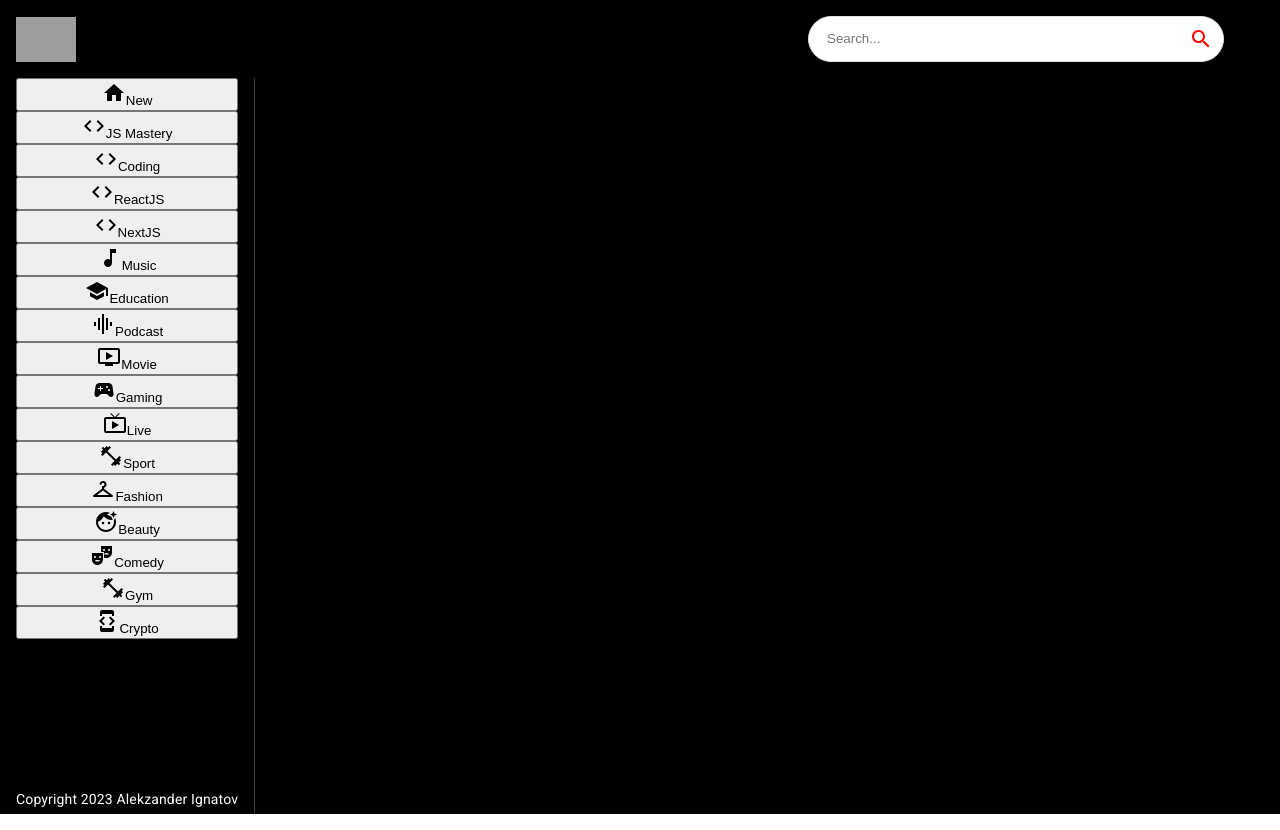
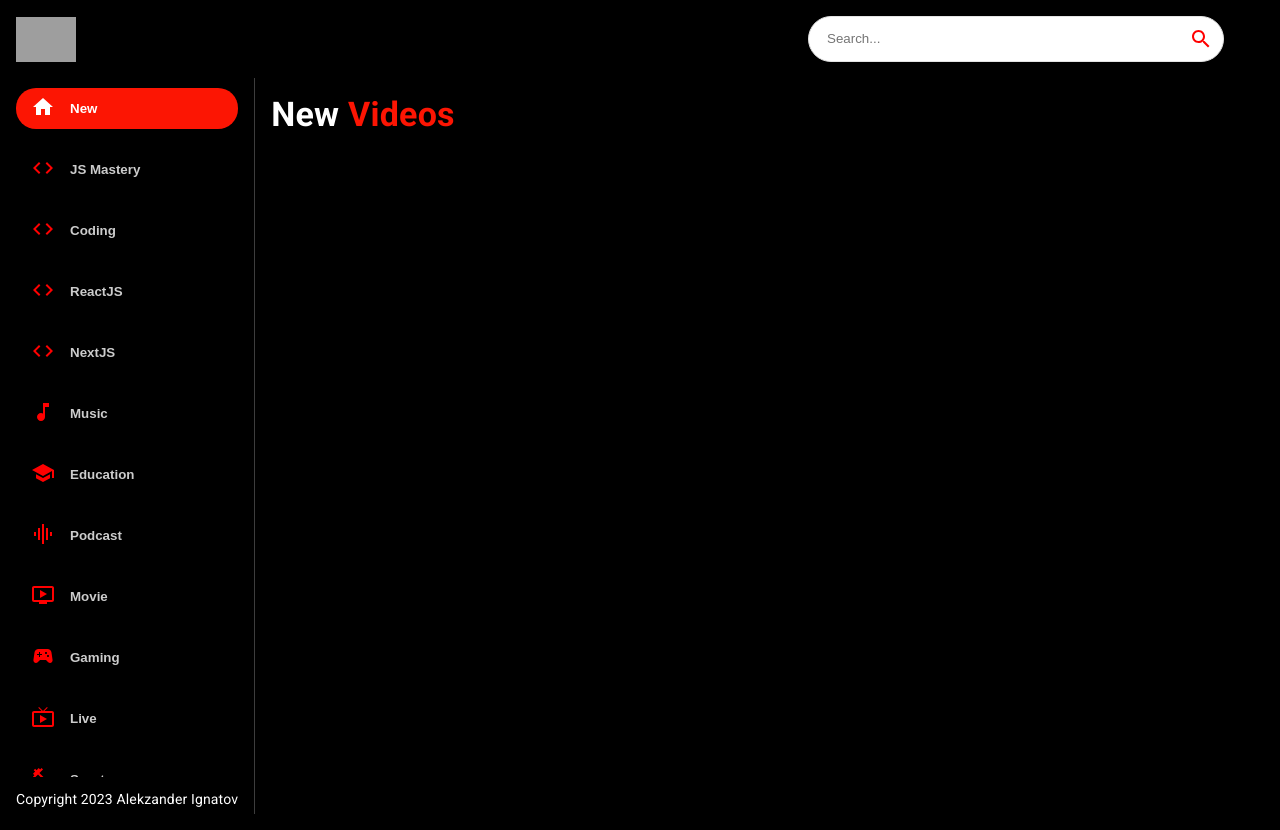
Before and after one commit to F4HH0oF/youtube_clone, a React (Create React App) app: page / in a window 1280 px wide. Built offline with nearby package versions, Linux system fonts and the light colour scheme; grey boxes are pictures that could not be loaded.

Commit message:
Feed & Sidebar

```diff
--- a/src/components/Feed.jsx
+++ b/src/components/Feed.jsx
@@ -1,7 +1,8 @@
 import { useState, useEffect } from "react";
 import { Box, Stack, Typography } from "@mui/material";
-import Sidebar from "./Sidebar";
-function Feed() {
+import { Sidebar, Videos } from "./";
+
+const Feed = () => {
 	return (
 		<Stack sx={{ flexDirection: { sx: "column", md: "row" } }}>
 			<Box
@@ -24,8 +25,23 @@
 					Copyright 2023 Alekzander Ignatov
 				</Typography>
 			</Box>
+
+			<Box p={2} sx={{ overflowY: "auto", height: "90vh", flex: 2 }}>
+				<Typography
+					variant="h4"
+					fontWeight="bold"
+					mb={2}
+					sx={{
+						color: "white",
+					}}
+				>
+					New <span style={{ color: "#fc1503" }}>Videos</span>
+				</Typography>
+
+				<Videos videos={[]} />
+			</Box>
 		</Stack>
 	);
-}
+};
 
 export default Feed;
--- a/src/components/Sidebar.jsx
+++ b/src/components/Sidebar.jsx
@@ -1,6 +1,8 @@
 import { Stack } from "@mui/material";
 
 import { categories } from "../utils/constants";
+
+const selectedCategory = "New";
 
 const Sidebar = () => (
 	<Stack
@@ -12,9 +14,29 @@
 		}}
 	>
 		{categories.map((category) => (
-			<button>
-				<span>{category.icon}</span>
-				<span>{category.name}</span>
+			<button
+				className="category-btn"
+				style={{
+					background: category.name === selectedCategory && "#fc1503",
+					color: "white",
+				}}
+				key={category.name}
+			>
+				<span
+					style={{
+						color: category.name === selectedCategory ? "white" : "red",
+						marginRight: "15px",
+					}}
+				>
+					{category.icon}
+				</span>
+				<span
+					style={{
+						opacity: category.name === selectedCategory ? "1" : "0.8",
+					}}
+				>
+					{category.name}
+				</span>
 			</button>
 		))}
 	</Stack>
--- /dev/null
+++ b/src/components/Videos.jsx
@@ -0,0 +1,9 @@
+import React from 'react'
+
+const Videos = () => {
+  return (
+    <div>Videos</div>
+  )
+}
+
+export default Videos
--- a/src/components/index.js
+++ b/src/components/index.js
@@ -5,3 +5,4 @@
 export { default as VideoDetail } from "./VideoDetail";
 export { default as SearchBar } from "./SearchBar";
 export { default as Sidebar } from "./Sidebar";
+export { default as Videos } from "./Videos";
```
